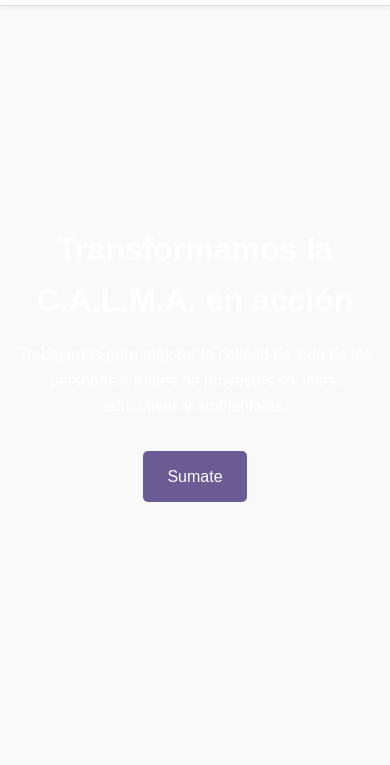
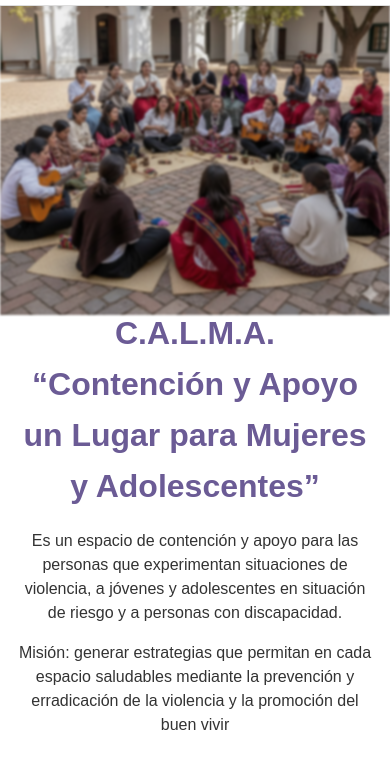
Before and after one commit to fundacioncalmaweb/CALMAWEB, a plain HTML site: page index.html in a window 390 px wide. Shown: the part 79-844 px from the top of the page. Drawn offline with Linux system fonts and the light colour scheme.

Commit message:
CSS actualizado

```diff
--- a/index.html
+++ b/index.html
@@ -31,11 +31,18 @@
     </nav>
   </header>
 
-  <section id="hero">
-    <div class="hero-content">
-      <h2>Transformamos la C.A.L.M.A. en acción</h2>
-      <p>Trabajamos para mejorar la calidad de vida de las personas a través de proyectos sociales, educativos y ambientales.</p>
-      <a href="#cta" class="btn">Sumate</a>
+<section id="hero">
+    <div class="hero-container">
+      <div class="hero-izquierda">
+        <div class="hero-content">
+          <h2>C.A.L.M.A. “Contención y Apoyo un Lugar para Mujeres y Adolescentes”</h2>
+          <p>Es un espacio de contención y apoyo para las personas que experimentan situaciones de violencia, a jóvenes y adolescentes en situación de riesgo y a personas con discapacidad.</p>
+          <p>Misión: generar estrategias que permitan en cada espacio saludables mediante la prevención y erradicación de la violencia y la promoción del buen vivir</p>
+          <a href="#cta" class="btn">Sumate</a>
+        </div>
+      </div>
+      <div class="hero-derecha">
+              </div>
     </div>
   </section>
 
@@ -65,31 +72,31 @@
     <div class="programas-grid">
       <article class="programa">
         <img src="img/programa1.jpg" alt="Apoyo Comunitario">
-        <h3>Apoyo Comunitario</h3>
+        <h3>Apoyo al Emprendimiento Autogestivo </h3>
         <p>Acciones directas para asistir a familias y comunidades en situación de vulnerabilidad.</p>
       </article>
 
       <article class="programa">
         <img src="img/programa2.jpg" alt="Educación y Contención">
-        <h3>Educación y Contención</h3>
+        <h3>Apoyo a la educación de la niñez y la adolescencia</h3>
         <p>Talleres y acompañamiento emocional a niños, jóvenes y adultos.</p>
       </article>
 
       <article class="programa">
         <img src="img/programa3.jpg" alt="Medioambiente">
-        <h3>Medioambiente Consciente</h3>
+        <h3>Apoyo a la participación Social de Personas Neurodivergentes </h3>
         <p>Proyectos de reciclaje, reforestación y concientización ecológica.</p>
       </article>
 
         <article class="programa">
         <img src="img/programa4.jpg" alt="Salud Integral">
-        <h3>Salud Integral</h3>
+        <h3>Apoyo a los ambientes saludables </h3>
         <p>Jornadas de salud preventiva y acceso a servicios básicos para la comunidad.</p>
       </article>
 
         <article class="programa">
         <img src="img/programa5.jpg" alt="Capacitación Laboral">
-        <h3>Capacitación Laboral</h3>
+        <h3>Acción y Prevención frente a las situaciones de violencias</h3>
         <p>Talleres de oficios y herramientas para la inserción al mercado de trabajo.</p>
       </article>
     </div>
--- a/styles.css
+++ b/styles.css
@@ -73,25 +73,60 @@ section {
   padding: 100px 2rem 60px; /* 100px top para navbar fija */
   min-height: 80vh;
 }
+#hero {
+  /* Eliminamos estilos previos de background y centrado */
+  padding: 0; /* Eliminamos el padding para que el contenido lateral lo controle */
+  min-height: 100vh;
+  display: flex;
+  background-color: #fff; /* Fondo blanco por defecto */
+}
 
-#hero {
-  background: url('assets/hero-bg.jpg') no-repeat center center/cover;
-  color: #fff;
+.hero-container {
     display: flex;
-  align-items: center;
-  justify-content: center;
-  text-align: center;
-  min-height: 100vh;
+    width: 100%;
+    height: 100vh; /* Ocupa toda la altura de la vista */
+    max-width: 1400px; /* Opcional: limita el ancho máximo */
+    margin: 0 auto;
+}
+
+.hero-izquierda {
+    flex: 1; /* Ocupa el 50% del ancho */
+    background-color: #fff; /* Fondo blanco sólido */
+    display: flex;
+    align-items: center; /* Centrado vertical */
+    justify-content: center; /* Centrado horizontal */
+    padding: 2rem; /* Padding interno */
+}
+
+.hero-derecha {
+    flex: 1; /* Ocupa el otro 50% del ancho */
+    /* RUTA DE TU IMAGEN AQUÍ - Reemplaza 'assets/actividad.jpeg' */
+    background: url('assets/actividad.jpg') no-repeat center center/cover;
+    filter: brightness(0.95) grayscale(20%) blur(1px); /* Ajusta brillo, gris y desenfoque */
+    min-height: 50vh; /* Asegura una altura mínima */
+}
+
+.hero-content {
+  max-width: 90%; /* Limita el ancho del texto para una mejor lectura */
+  text-align: left; /* Alineamos el texto a la izquierda dentro de su contenedor */
+  color: #333; /* El color del texto debe ser oscuro sobre el fondo blanco */
 }
 
 #hero h2 {
-  font-size: 3rem;
+  font-size: 2.5rem; /* Ajuste para un título de sección */
   margin-bottom: 1rem;
+  color: #6b5b95; /* Color destacado de tu fundación */
 }
 
 #hero p {
-  font-size: 1.2rem;
-  margin-bottom: 2rem;
+  font-size: 1.1rem;
+  margin-bottom: 1rem;
+  line-height: 1.5;
+}
+
+.btn {
+  /* Mantenemos los estilos del botón ya definidos */
+  margin-top: 1.5rem;
 }
 
 .btn {
@@ -346,11 +381,38 @@ footer .social li a:hover {
       min-height: auto;
   }
 
+/* ============================
+    RESPONSIVE para HERO
+============================ */
+@media (max-width: 768px) {
+    .hero-container {
+        flex-direction: column; /* Apilar en dispositivos móviles */
+        height: auto; /* Permite que la altura crezca con el contenido */
+    }
+
+    .hero-izquierda {
+        order: 2; /* Movemos el texto abajo de la imagen */
+        min-height: 60vh;
+        padding: 40px 1rem;
+    }
+
+    .hero-derecha {
+        order: 1; /* Movemos la imagen arriba del texto */
+        min-height: 300px;
+        height: 50vh; /* La imagen de fondo ocupa 50% de la vista */
+    }
+
+    .hero-content {
+      max-width: 100%;
+      text-align: center; /* Centramos el texto en móviles */
+    }
+
     #hero h2 {
       font-size: 2rem;
     }
     #hero p {
       font-size: 1rem;
+    }
 }
 
   .nosotros-info-grid {
```
Lines whose indentation alone changed are shown as unchanged.
